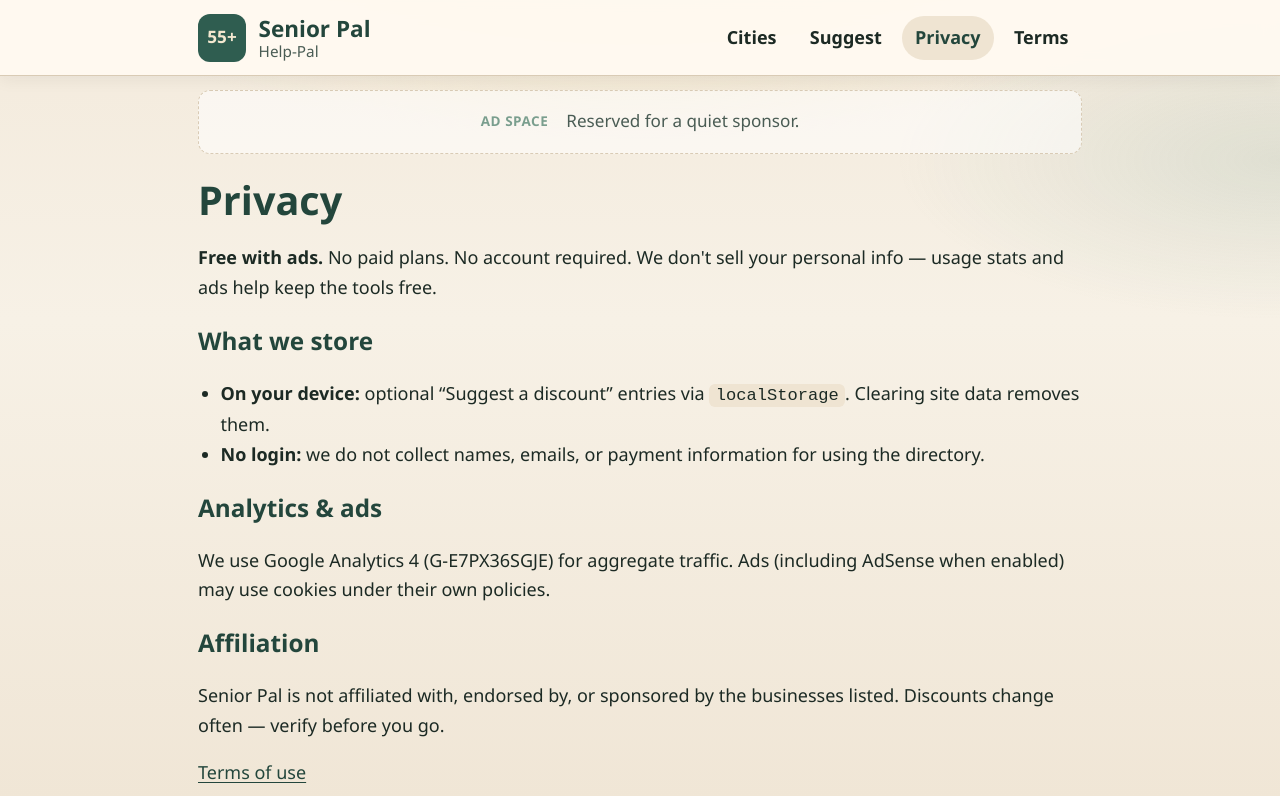
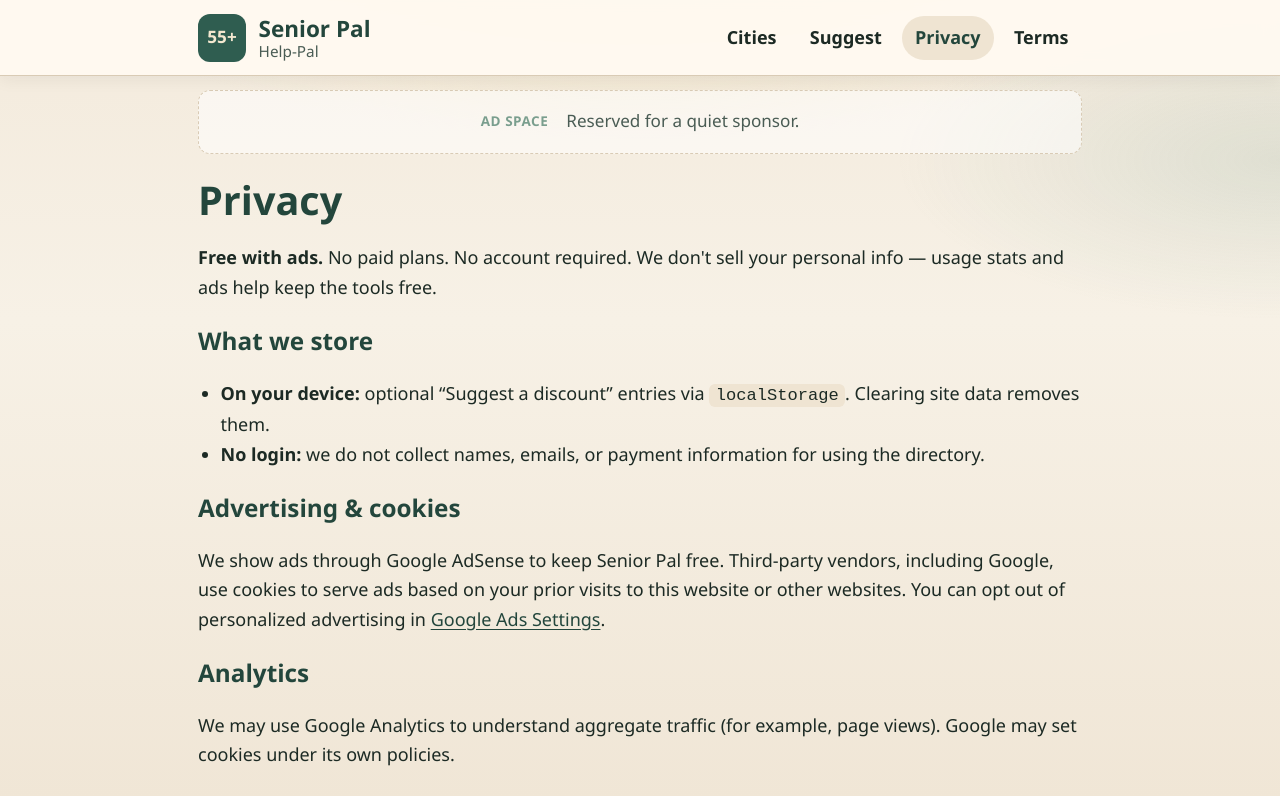
Before and after one commit to ashleyfarms/senior-pal, a React (Vite) app: page /privacy in a window 1280 px wide. Shown: the top 796 px of the page. Built offline with nearby package versions, Linux system fonts and the light colour scheme.

Commit message:
Finish privacy wording (free with ads, Google ad cookies) + link /privacy.html

```diff
--- a/src/components/HelpPalLink.tsx
+++ b/src/components/HelpPalLink.tsx
@@ -16,6 +16,8 @@ export function HelpPalLink({ className = '' }: Props) {
       >
         More apps from Help-Pal
       </a>
+      {' · '}
+      <a href="/privacy.html">Privacy</a>
     </p>
   );
 }
--- a/src/pages/Privacy.tsx
+++ b/src/pages/Privacy.tsx
@@ -20,10 +20,21 @@ export function Privacy() {
           information for using the directory.
         </li>
       </ul>
-      <h2>Analytics &amp; ads</h2>
+      <h2>Advertising &amp; cookies</h2>
       <p>
-        We use Google Analytics 4 (G-E7PX36SGJE) for aggregate traffic. Ads
-        (including AdSense when enabled) may use cookies under their own policies.
+        We show ads through Google AdSense to keep Senior Pal free. Third-party
+        vendors, including Google, use cookies to serve ads based on your prior
+        visits to this website or other websites. You can opt out of
+        personalized advertising in{' '}
+        <a href="https://adssettings.google.com/" target="_blank" rel="noopener noreferrer">
+          Google Ads Settings
+        </a>
+        .
+      </p>
+      <h2>Analytics</h2>
+      <p>
+        We may use Google Analytics to understand aggregate traffic (for
+        example, page views). Google may set cookies under its own policies.
       </p>
       <h2>Affiliation</h2>
       <p>
@@ -31,6 +42,7 @@ export function Privacy() {
         businesses listed. Discounts change often — verify before you go.
       </p>
       <p>
+        <a href="/privacy.html">Full privacy policy</a> ·{' '}
         <Link to="/terms">Terms of use</Link>
       </p>
     </div>
```
